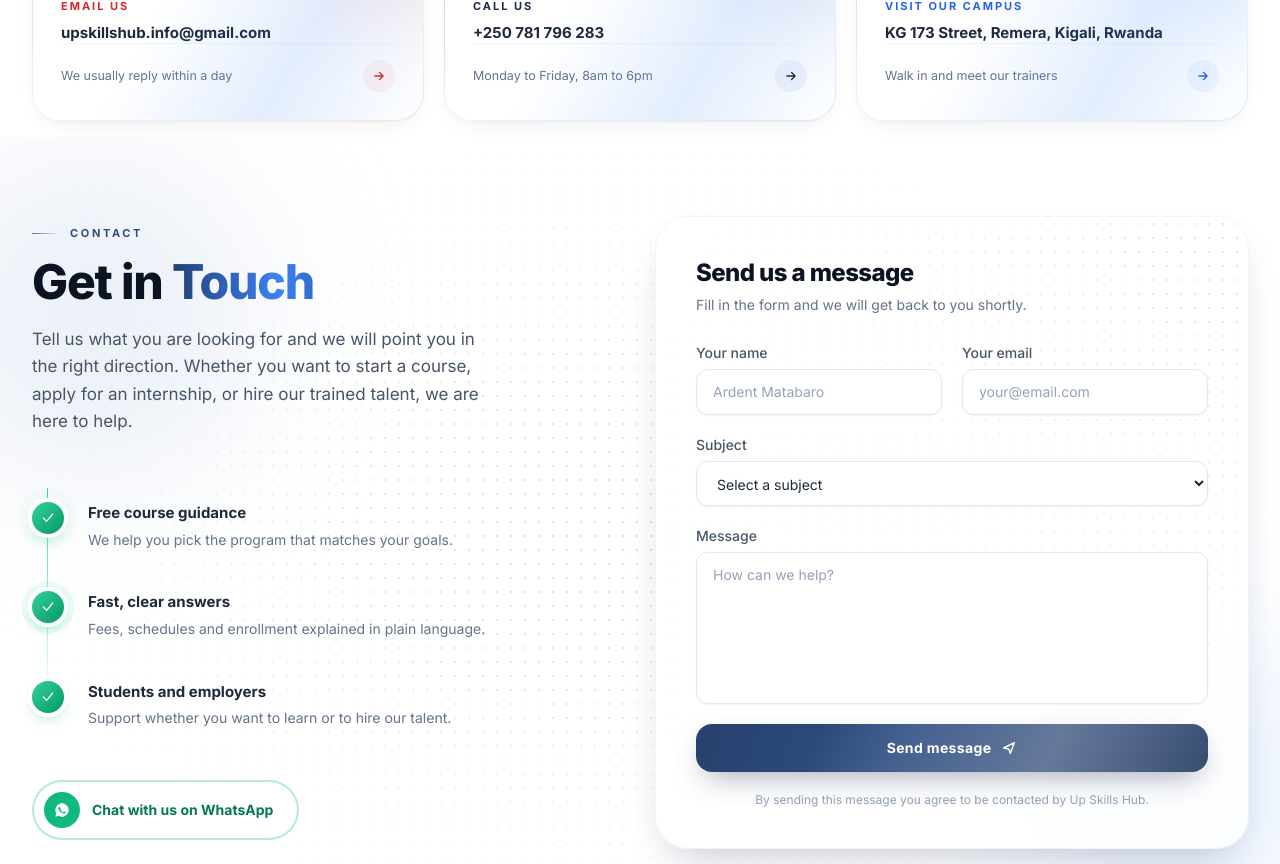
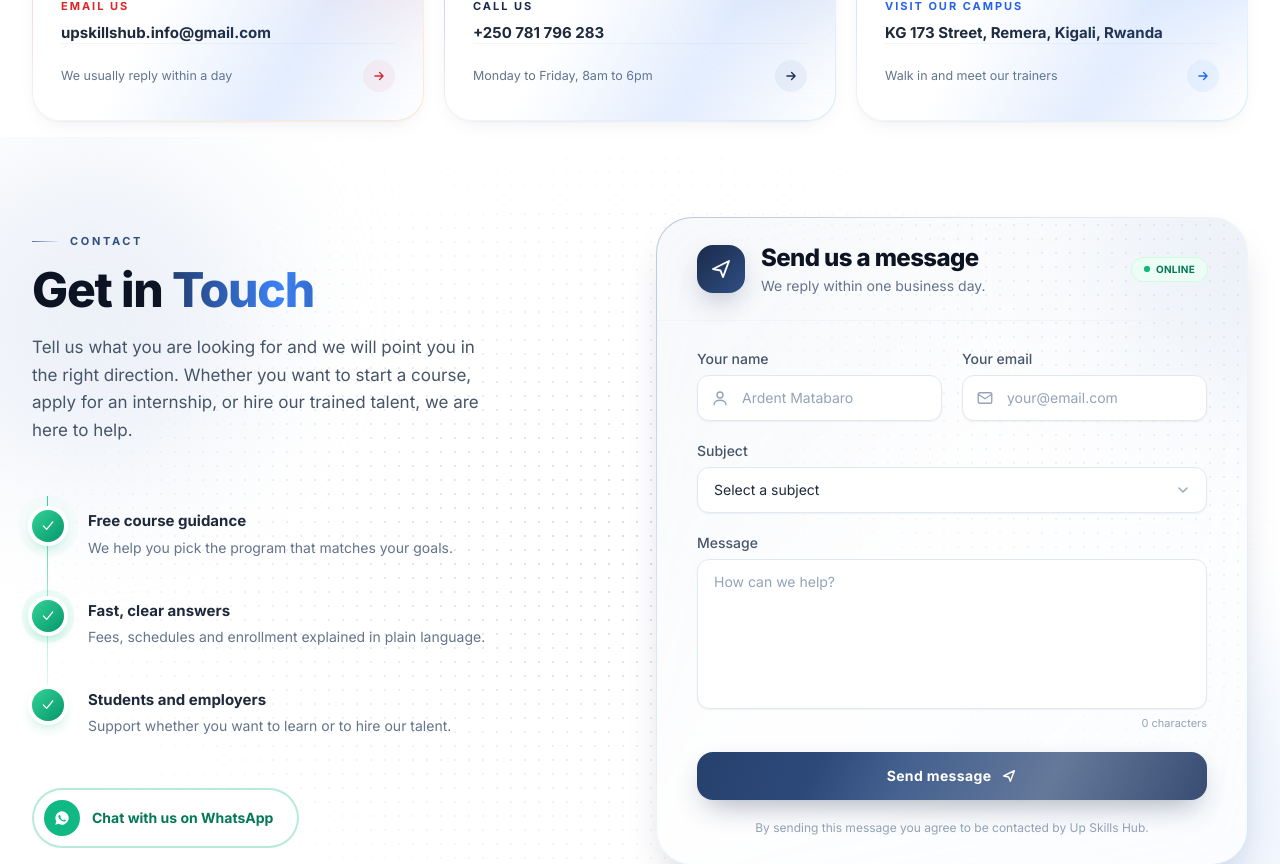
Before and after one commit to UpSkillsHub/UpSkillsFrontend, a React (Vite) app: page /contact in a window 1280 px wide. Shown: the part 580-1444 px from the top of the page. Built offline with nearby package versions, Linux system fonts and the light colour scheme; no server answers.

Commit message:
Enhanced contact form panel

```diff
--- a/src/pages/Contact.jsx
+++ b/src/pages/Contact.jsx
@@ -296,38 +296,76 @@
 
           {/* Right: form, matched height */}
           <Reveal effect="rich" delay={120} className="h-full">
-            <div className="relative flex h-full flex-col overflow-hidden rounded-[2rem] bg-white/85 p-8 shadow-lift ring-1 ring-slate-100 backdrop-blur-xl sm:p-10 dark:bg-white/5 dark:ring-white/10">
-              <div className="dots-deco pointer-events-none absolute inset-0 opacity-40 [mask-image:radial-gradient(ellipse_at_top_right,black,transparent_70%)]" />
+            <div className="h-full rounded-[2.25rem] bg-gradient-to-br from-brand-300/60 via-slate-100 to-blue-200/60 p-px shadow-lift dark:from-white/15 dark:via-white/5 dark:to-blue-400/20">
+              <div className="relative flex h-full flex-col overflow-hidden rounded-[calc(2.25rem-1px)] bg-white/90 backdrop-blur-xl dark:bg-[#111a2e]/90">
+                <div className="dots-deco pointer-events-none absolute inset-0 opacity-40 [mask-image:radial-gradient(ellipse_at_top_right,black,transparent_70%)]" />
+                <div className="card-glow pointer-events-none absolute -right-16 -top-16 h-52 w-52 rounded-full bg-brand-100/60 blur-3xl dark:bg-blue-400/10" />
 
-              <div className="relative">
-                <h2 className="text-2xl font-extrabold tracking-tight">Send us a message</h2>
-                <p className="mt-1.5 text-sm text-slate-500 dark:text-slate-400">
-                  Fill in the form and we will get back to you shortly.
-                </p>
-              </div>
+                {/* Header bar */}
+                <div className="relative flex items-center gap-4 border-b border-slate-100 px-8 py-6 sm:px-10 dark:border-white/10">
+                  <span className="grid h-12 w-12 shrink-0 place-items-center rounded-2xl bg-gradient-to-br from-brand-600 to-brand-500 text-white shadow-glow">
+                    <svg viewBox="0 0 24 24" fill="none" stroke="currentColor" strokeWidth="1.9" strokeLinecap="round" strokeLinejoin="round" className="h-6 w-6">
+                      <path d="m4 12 16-8-6 16-2.5-6.5L4 12Z" />
+                    </svg>
+                  </span>
+                  <div className="min-w-0">
+                    <h2 className="text-xl font-extrabold tracking-tight sm:text-2xl">Send us a message</h2>
+                    <p className="mt-0.5 text-sm text-slate-500 dark:text-slate-400">
+                      We reply within one business day.
+                    </p>
+                  </div>
+                  <span className="ml-auto hidden shrink-0 items-center gap-1.5 rounded-full bg-emerald-50 px-3 py-1 text-[10px] font-bold uppercase tracking-wide text-emerald-700 ring-1 ring-emerald-100 sm:inline-flex dark:bg-emerald-500/10 dark:text-emerald-300 dark:ring-emerald-500/20">
+                    <span className="relative flex h-1.5 w-1.5">
+                      <span className="absolute inline-flex h-full w-full animate-ping rounded-full bg-emerald-400 opacity-75" />
+                      <span className="relative inline-flex h-1.5 w-1.5 rounded-full bg-emerald-500" />
+                    </span>
+                    Online
+                  </span>
+                </div>
 
-              <form onSubmit={submit} className="relative mt-7 flex flex-1 flex-col gap-5">
+              <form onSubmit={submit} className="relative flex flex-1 flex-col gap-5 px-8 py-7 sm:px-10">
                 <div className="grid gap-5 sm:grid-cols-2">
                   <div>
                     <label className="label">Your name</label>
-                    <input name="name" value={form.name} onChange={handle} placeholder="Ardent Matabaro" required className="input" />
+                    <div className="group/f relative">
+                      <span className="pointer-events-none absolute left-3.5 top-1/2 -translate-y-1/2 text-slate-400 transition-colors duration-200 group-focus-within/f:text-brand-600">
+                        <svg viewBox="0 0 24 24" fill="none" stroke="currentColor" strokeWidth="1.8" strokeLinecap="round" strokeLinejoin="round" className="h-[18px] w-[18px]">
+                          <circle cx="12" cy="8" r="4" /><path d="M4 21c0-4 4-6 8-6s8 2 8 6" />
+                        </svg>
+                      </span>
+                      <input name="name" value={form.name} onChange={handle} placeholder="Ardent Matabaro" required className="input pl-11" />
+                    </div>
                   </div>
                   <div>
                     <label className="label">Your email</label>
-                    <input name="email" type="email" value={form.email} onChange={handle} placeholder="your@email.com" required className="input" />
+                    <div className="group/f relative">
+                      <span className="pointer-events-none absolute left-3.5 top-1/2 -translate-y-1/2 text-slate-400 transition-colors duration-200 group-focus-within/f:text-brand-600">
+                        <svg viewBox="0 0 24 24" fill="none" stroke="currentColor" strokeWidth="1.8" strokeLinecap="round" strokeLinejoin="round" className="h-[18px] w-[18px]">
+                          <rect x="3" y="5" width="18" height="14" rx="2" /><path d="m3 7 9 6 9-6" />
+                        </svg>
+                      </span>
+                      <input name="email" type="email" value={form.email} onChange={handle} placeholder="your@email.com" required className="input pl-11" />
+                    </div>
                   </div>
                 </div>
 
                 <div>
                   <label className="label">Subject</label>
-                  <select name="subject" value={form.subject} onChange={handle} required className="input">
+                  <div className="group/f relative">
+                    <span className="pointer-events-none absolute right-4 top-1/2 -translate-y-1/2 text-slate-400 transition-transform duration-300 group-focus-within/f:rotate-180">
+                      <svg viewBox="0 0 24 24" fill="none" stroke="currentColor" strokeWidth="2" strokeLinecap="round" strokeLinejoin="round" className="h-4 w-4">
+                        <path d="m6 9 6 6 6-6" />
+                      </svg>
+                    </span>
+                    <select name="subject" value={form.subject} onChange={handle} required className="input appearance-none pr-11">
                     <option value="">Select a subject</option>
                     <option>Course enrollment</option>
                     <option>Internship program</option>
                     <option>Hire our talent</option>
                     <option>Request a service</option>
                     <option>Something else</option>
-                  </select>
+                    </select>
+                  </div>
                 </div>
 
                 <div className="flex flex-1 flex-col">
@@ -340,6 +378,7 @@
                     required
                     className="input min-h-[150px] flex-1 resize-none"
                   />
+                  <p className="mt-1.5 text-right text-[11px] text-slate-400">{form.message.length} characters</p>
                 </div>
 
                 <button
@@ -356,6 +395,7 @@
                   By sending this message you agree to be contacted by Up Skills Hub.
                 </p>
               </form>
+              </div>
             </div>
           </Reveal>
         </div>
```
